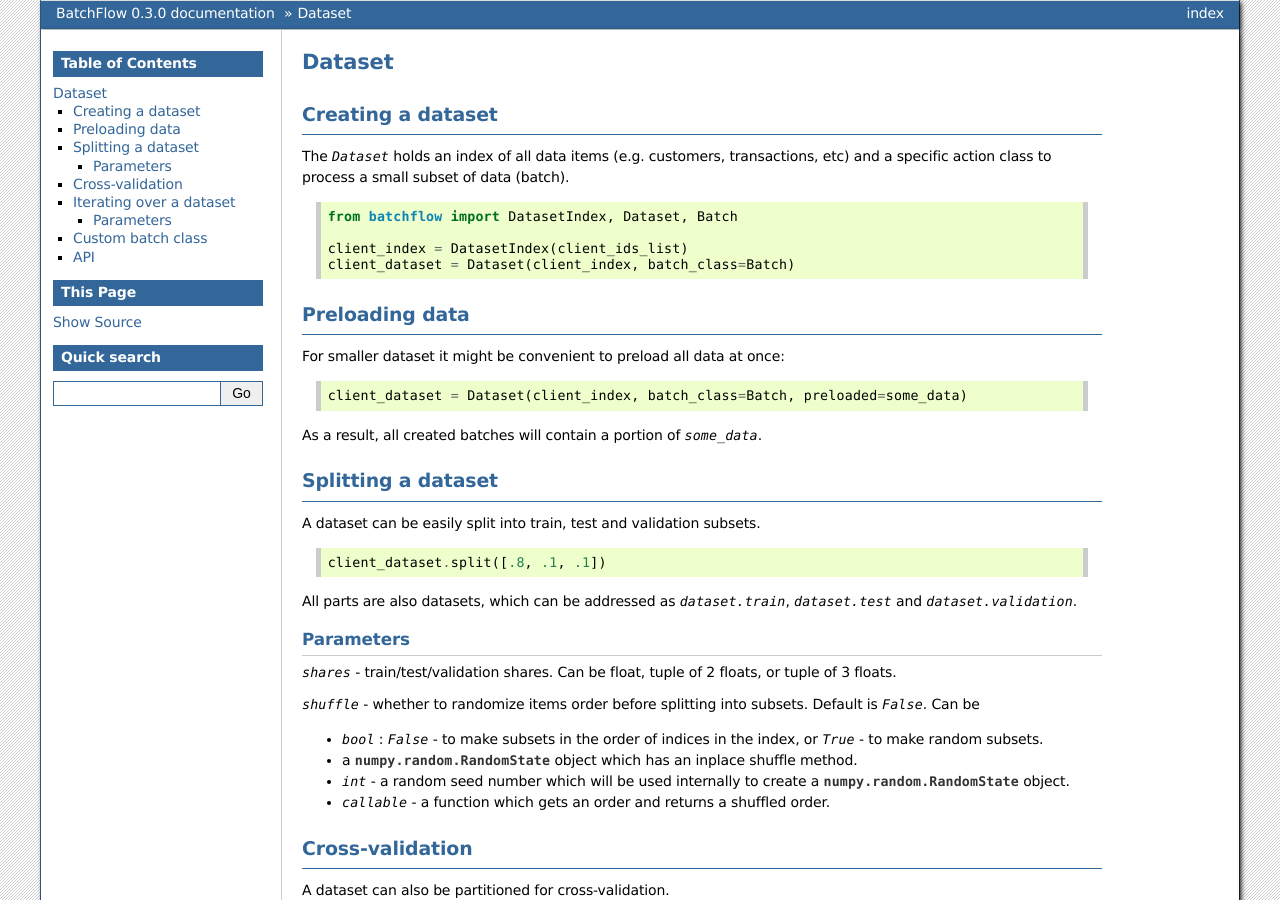
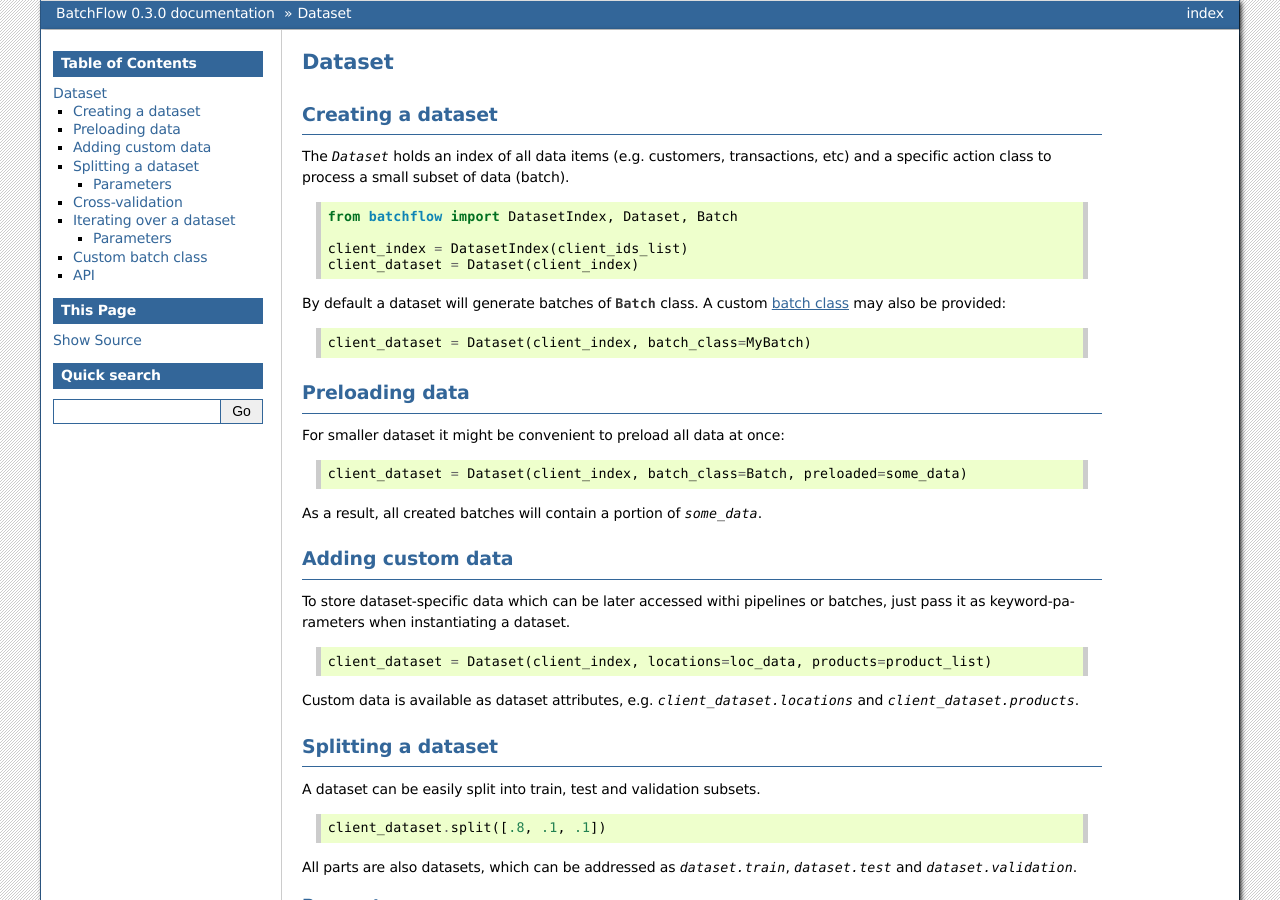
Before and after one commit to analysiscenter/batchflow, a Sphinx documentation site: the page built from docs/intro/dataset.rst, in a window 1280 px wide and 900 px high. Built offline with Sphinx 7.4.7, drawn with Linux system fonts in a browser that asks for light colours; pages that are not in the unit, such as notebooks, are missing from menus.

Commit message:
Add docs about custom data

```diff
--- a/docs/intro/dataset.rst
+++ b/docs/intro/dataset.rst
@@ -1,10 +1,9 @@
-
+=======
 Dataset
 =======
 
 Creating a dataset
 ------------------
-
 The `Dataset` holds an index of all data items (e.g. customers, transactions, etc) and a specific action class
 to process a small subset of data (batch).
 
@@ -13,7 +12,12 @@ to process a small subset of data (batch).
    from batchflow import DatasetIndex, Dataset, Batch
 
    client_index = DatasetIndex(client_ids_list)
-   client_dataset = Dataset(client_index, batch_class=Batch)
+   client_dataset = Dataset(client_index)
+
+By default a dataset will generate batches of :class:`~batchflow.Batch` class.
+A custom :doc:`batch class <batch>` may also be provided::
+
+   client_dataset = Dataset(client_index, batch_class=MyBatch)
 
 
 Preloading data
@@ -25,6 +29,18 @@ For smaller dataset it might be convenient to preload all data at once:
    client_dataset = Dataset(client_index, batch_class=Batch, preloaded=some_data)
 
 As a result, all created batches will contain a portion of `some_data`.
+
+
+Adding custom data
+------------------
+To store dataset-specific data which can be later accessed withi pipelines or batches, just pass it as keyword-parameters
+when instantiating a dataset.
+
+.. code-block:: python
+
+   client_dataset = Dataset(client_index, locations=loc_data, products=product_list)
+
+Custom data is available as dataset attributes, e.g. `client_dataset.locations` and `client_dataset.products`.
 
 
 Splitting a dataset
@@ -125,14 +141,11 @@ You can also define a new :doc:`batch class <batch>` with custom action methods
         def another_custom_action(self):
             ...
 
-And then create a dataset with a new batch class:
-
-.. code-block:: python
+And then create a dataset with a new batch class::
 
    client_dataset = Dataset(client_index, batch_class=MyBatch)
 
 
 API
 ---
-
 See :doc:`Dataset API <../api/batchflow.dataset>`.
```
